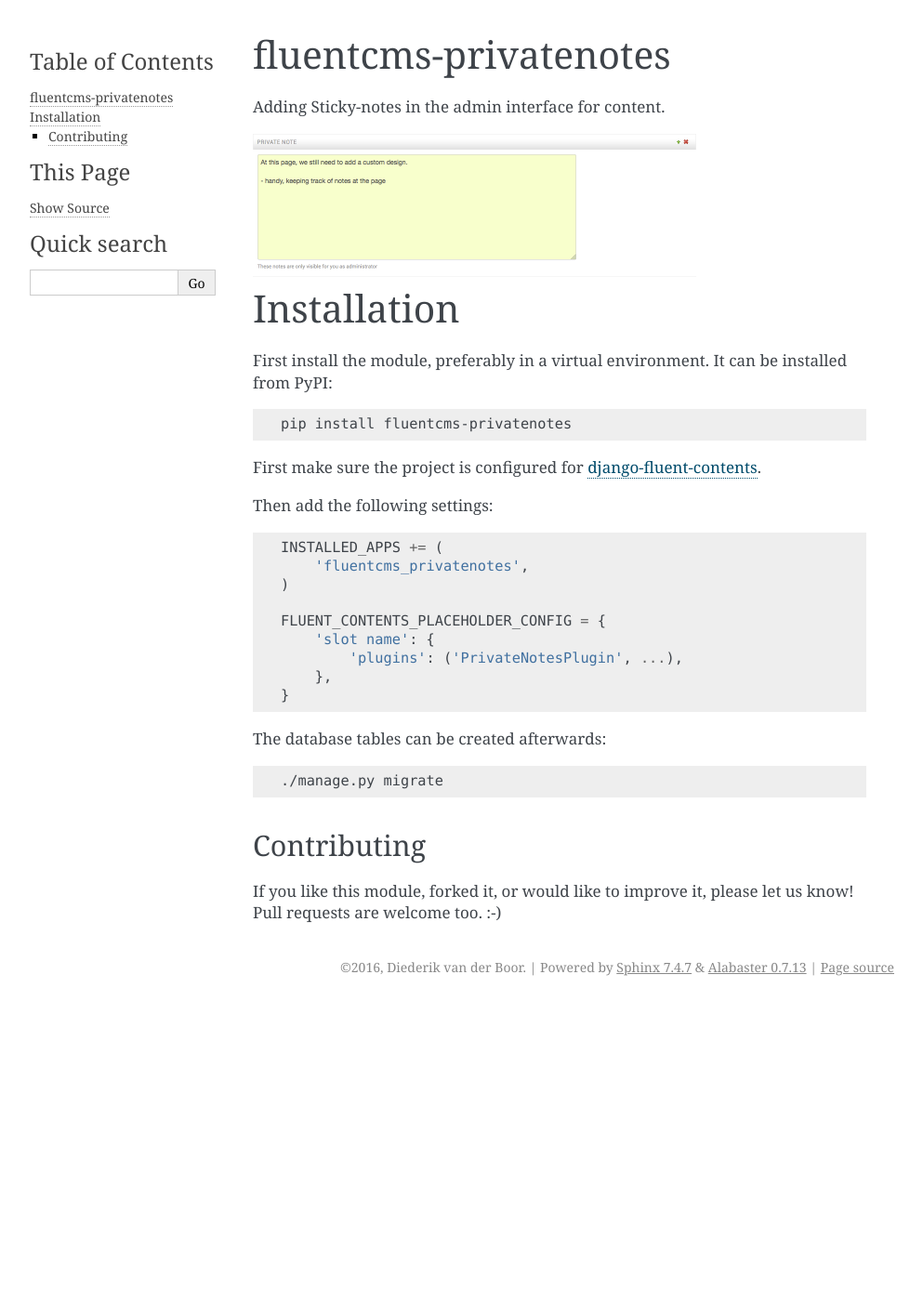
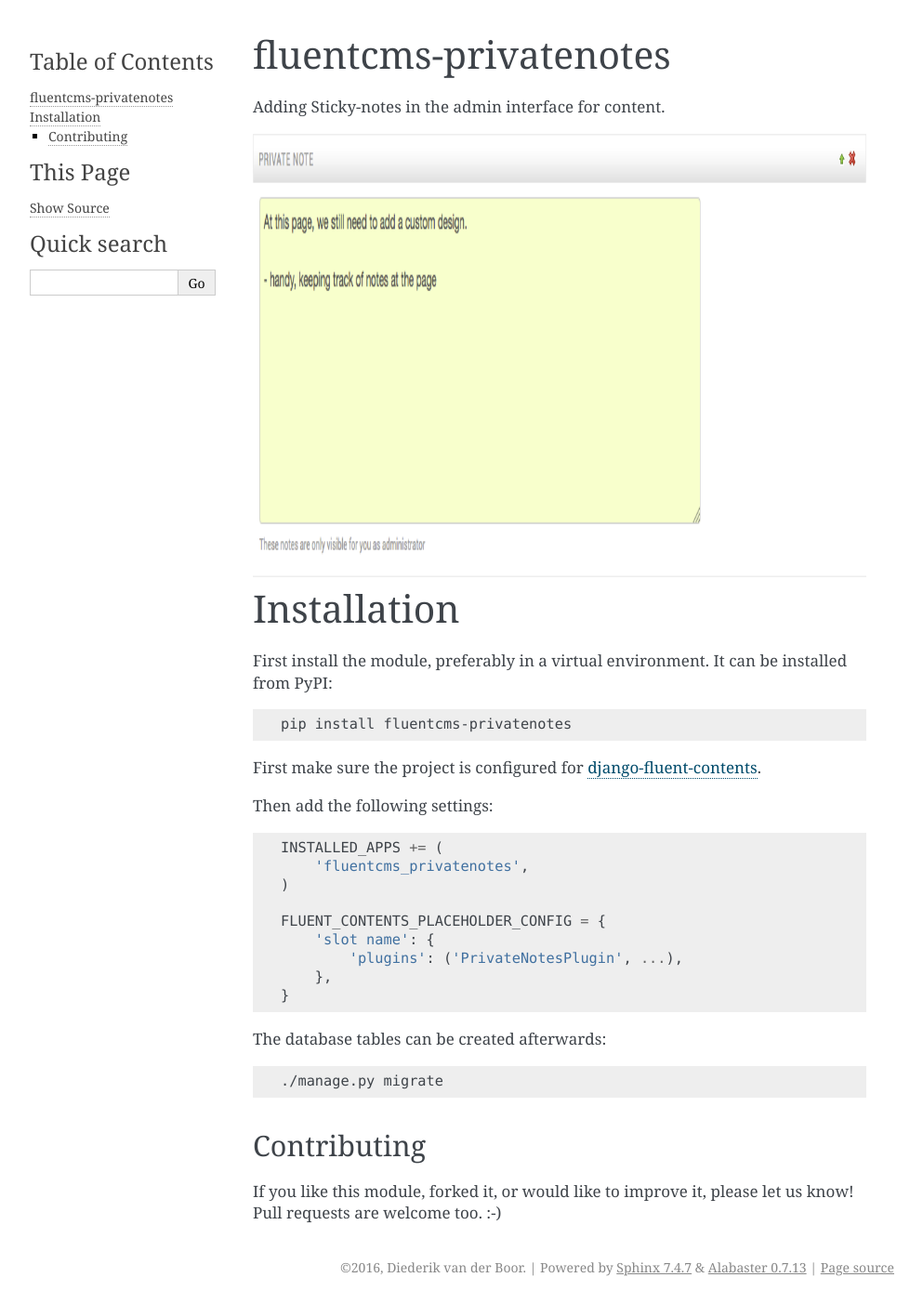
Before and after one commit to django-fluent/fluentcms-privatenotes, a Sphinx documentation site: the page built from docs/index.rst, in a window 1280 px wide. Shown: the whole page at 93% size, without its empty margins (148-1141 px from the left). Built offline with Sphinx 7.4.7, drawn with Linux system fonts in a browser that asks for light colours; before the commit the page ends 1080 px from its top, so only the background shows below that.

Commit message:
docs: fix image dimensions (not retina)

```diff
--- a/README.rst
+++ b/README.rst
@@ -17,8 +17,8 @@
 Adding Sticky-notes in the admin interface for content.
 
 .. image:: https://raw.githubusercontent.com/edoburu/fluentcms-privatenotes/master/docs/images/fluentcms-privatenotes.png
-   :width: 477
-   :height: 154
+   :width: 954
+   :height: 477
 
 
 Installation
--- a/docs/index.rst
+++ b/docs/index.rst
@@ -7,8 +7,8 @@
 Adding Sticky-notes in the admin interface for content.
 
 .. image:: images/fluentcms-privatenotes.png
-   :width: 477
-   :height: 154
+   :width: 954
+   :height: 477
 
 
 Installation
```
